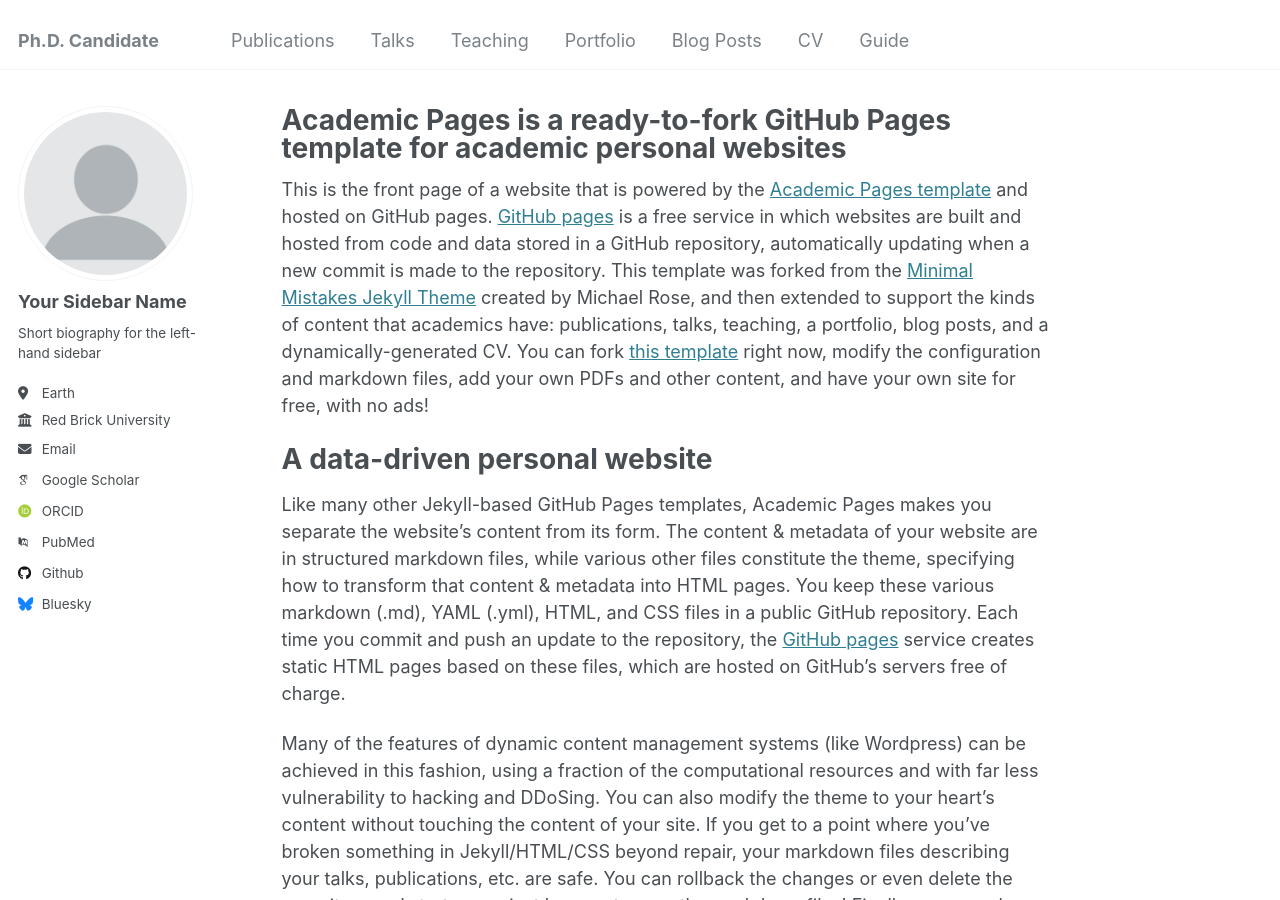
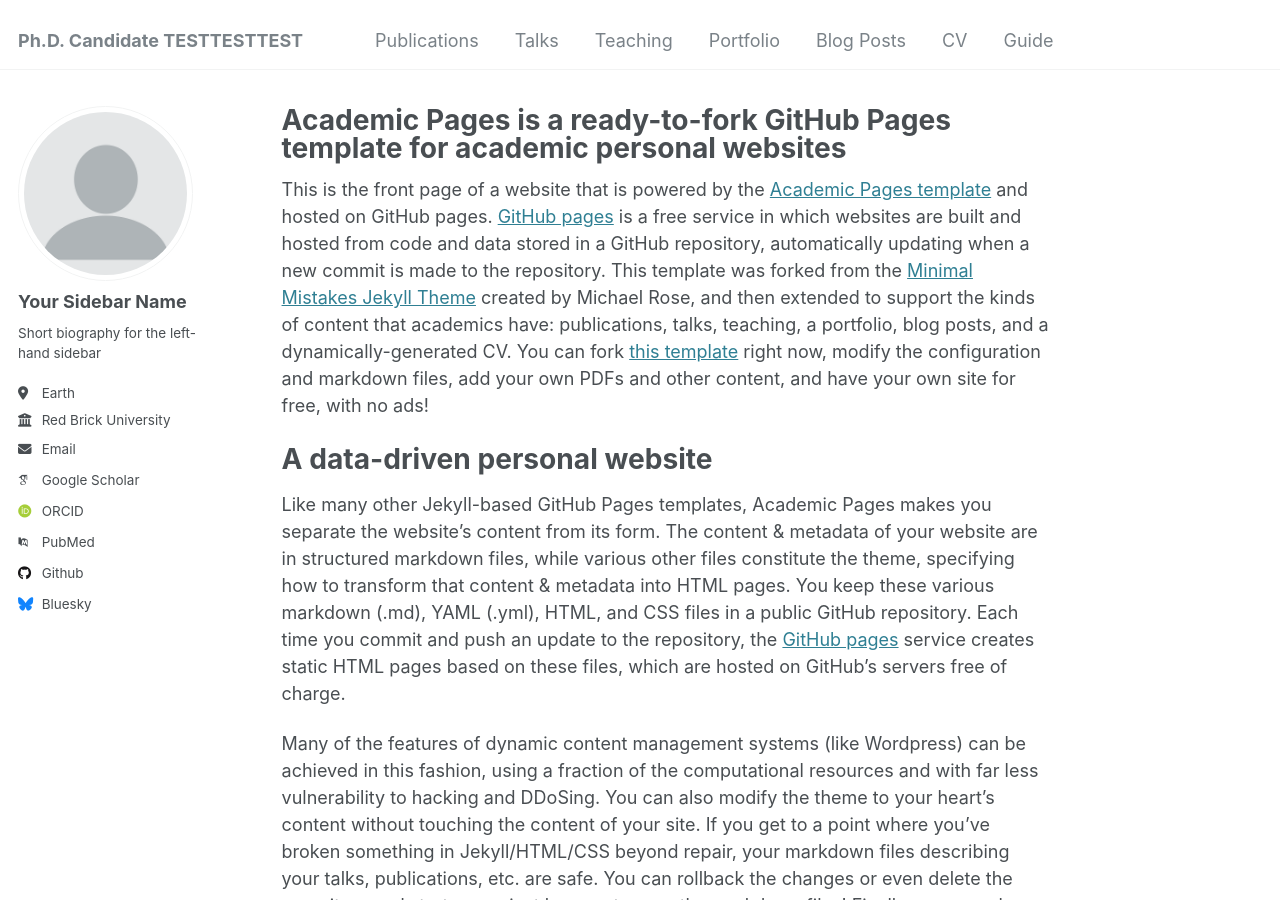
Before and after one commit to aksenmeric/mericaksen, a Jekyll site: the page built from _pages/about.md, in a window 1280 px wide and 900 px high. Built offline with Jekyll 4.4.1, drawn with Linux system fonts in a browser that asks for light colours; some web fonts are replaced.

Commit message:
Update _config.yml

```diff
--- a/_config.yml
+++ b/_config.yml
@@ -8,7 +8,7 @@
 
 # Basic Site Settings
 locale                   : "en-US"
-title                    : "Ph.D. Candidate"
+title                    : "Ph.D. Candidate TESTTESTTEST"
 title_separator          : "-"
 name                     : &name "Mustafa Meric Aksen"
 description              : &description "personal description"
```
